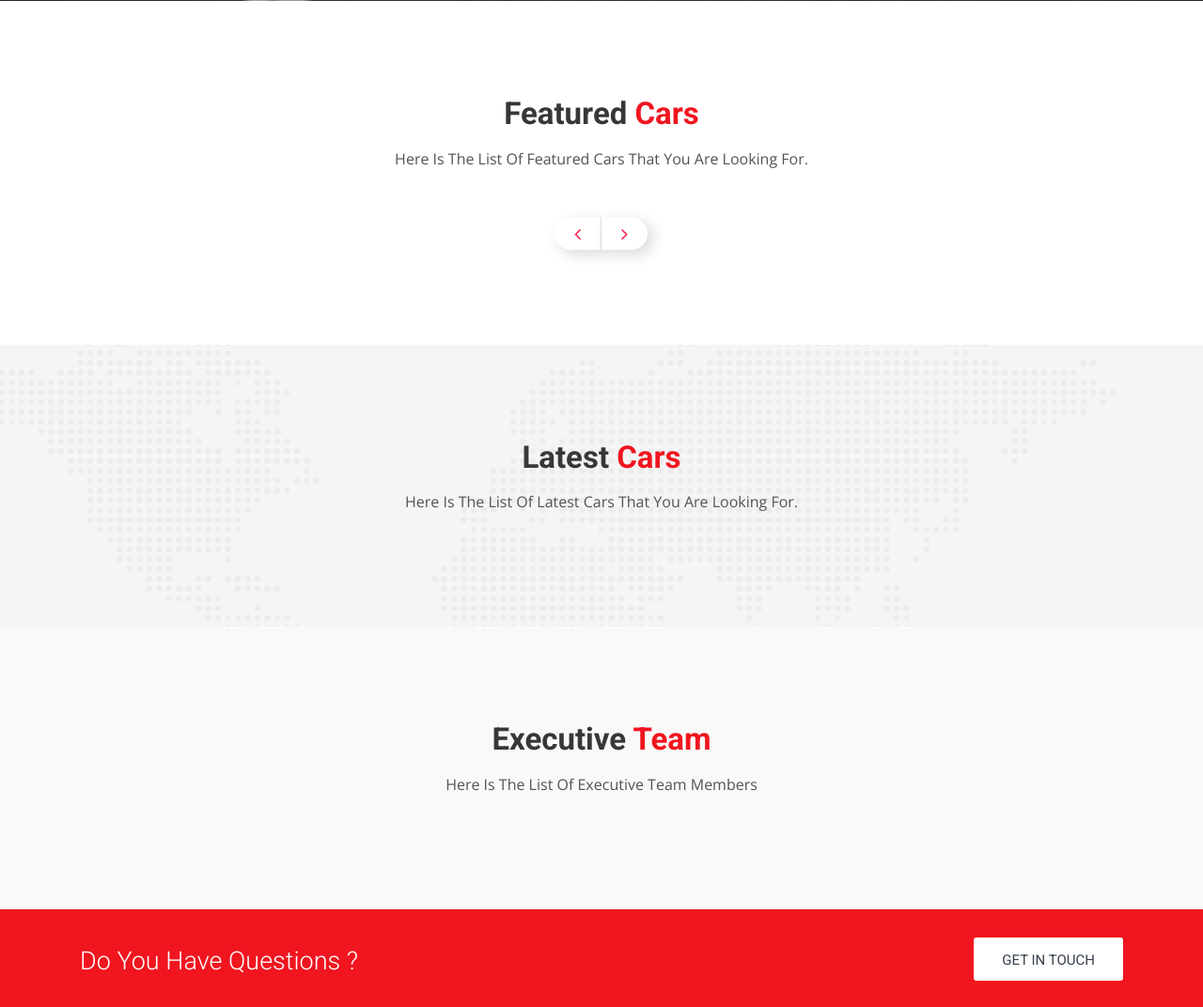
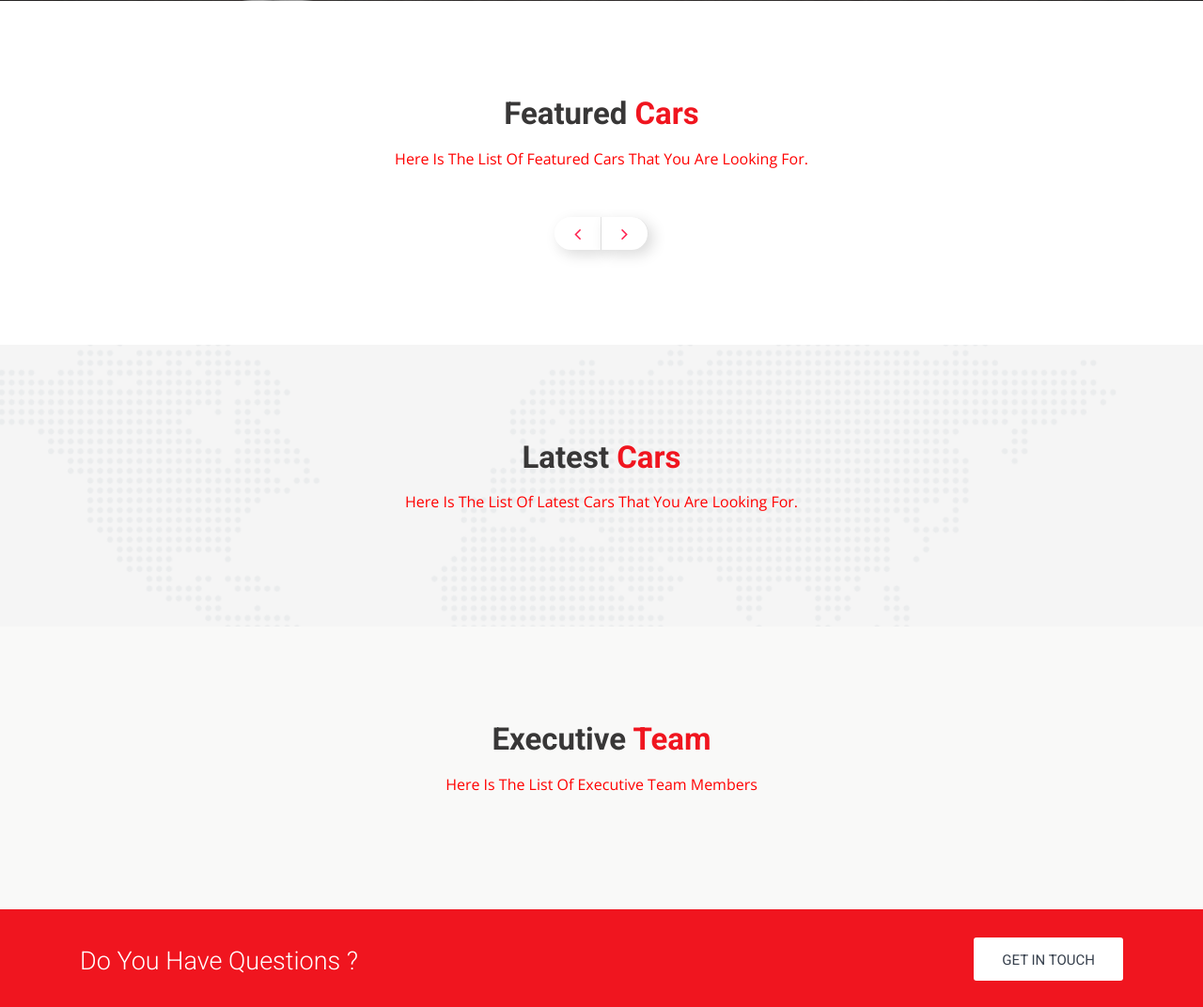
Before and after one commit to asit086/carzone-gitproject, a Django app: page / in a window 1280 px wide. Shown: the part 799-1871 px from the top of the page at 94% size. Run offline with Django 3.2, Linux system fonts and the light colour scheme; data that the repository does not hold is empty; parts of the project's set-up code (start-up, migrations or seed data) failed here and were passed over; some libraries are stand-ins or nearby versions.

Commit message:
Done changes on Template File

```diff
--- a/templates/pages/about.html
+++ b/templates/pages/about.html
@@ -80,7 +80,7 @@
         <!-- Main title -->
         <div class="main-title">
             <h1>Executive <span>Team</span></h1>
-            <p>Here is the list of Executive Team Members</p>
+            <p style="color: Red;">Here is the list of Executive Team Members</p>
         </div>
         <!-- Slick slider area start -->
         <div class="slick-slider-area clearfix">
--- a/templates/pages/contact.html
+++ b/templates/pages/contact.html
@@ -22,8 +22,8 @@
         <!-- Main title -->
         <div class="main-title text-center">
             <h1>Contact <span>Us</span></h1>
-            <p>Have a Question or need Assistance?</p>
-            <p>We are here to help you with anything you need!</p>
+            <p style="color: black;">Have a Question or need Assistance?</p>
+            <p style="color: black;">We are here to help you with anything you need!</p>
         </div>
         <form action="{% url 'contact' %}" method="POST" enctype="multipart/form-data">
           {% include 'includes/messages.html' %}
@@ -61,7 +61,7 @@
                                 <button type="submit" class="btn btn-md button-theme">Send Message</button>
                                 <br>
                                 <br>
-                                <p>We will get back to you in 1-2 Business Days</p>
+                                <p style="color: Black;">We will get back to you in 1-2 Business Days</p>
                             </div>
                         </div>
                     </div>
--- a/templates/pages/home.html
+++ b/templates/pages/home.html
@@ -114,7 +114,7 @@
         <!-- Main title -->
         <div class="main-title">
             <h1>Featured <span>Cars</span></h1>
-            <p>Here Is The List Of Featured Cars That You Are Looking For.</p>
+            <p style="color: Red;">Here Is The List Of Featured Cars That You Are Looking For.</p>
         </div>
         <!-- Slick slider area start -->
         <div class="slick-slider-area clearfix">
@@ -204,7 +204,7 @@
         <!-- Main title -->
         <div class="main-title">
             <h1>Latest <span>Cars</span></h1>
-            <p>Here Is The List Of Latest Cars That You Are Looking For.</p>
+            <p style="color: Red;">Here Is The List Of Latest Cars That You Are Looking For.</p>
         </div>
         <div class="row">
            {% for car in all_cars %}
@@ -294,7 +294,7 @@
         <!-- Main title -->
         <div class="main-title">
             <h1>Executive <span>Team</span></h1>
-            <p>Here Is The List Of Executive Team Members</p>
+            <p style="color: Red;">Here Is The List Of Executive Team Members</p>
         </div>
         <!-- Slick slider area start -->
         <div class="slick-slider-area clearfix">
--- a/templates/pages/services.html
+++ b/templates/pages/services.html
@@ -22,7 +22,7 @@
         <!-- Main title -->
         <div class="main-title text-center">
             <h1>Our <span>Services</span></h1>
-            <p>Here Is The List Of Services That We Are Providing.</p>
+            <p style="color: Red;">Here Is The List Of Services That We Are Providing.</p>
         </div>
         <div class="row">
             <div class="col-lg-4 col-md-6 col-sm-6">
```
